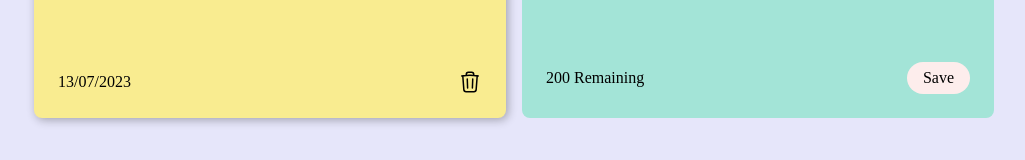
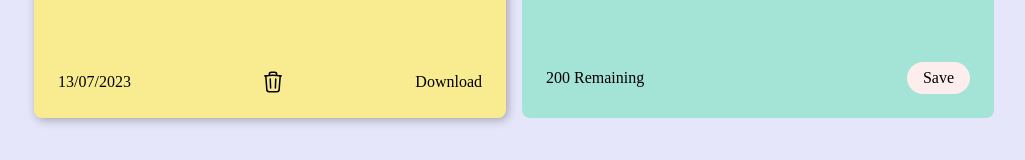
Before and after one commit to jayantghadge/Noteify, a React (Create React App) app: page / in a window 1280 px wide. Both pictures are taken after typing "Sample" into the empty fields and a click on the button "Save". Shown: the part 298-458 px from the top of the page, without its empty margins (126-1151 px from the left). Built offline with nearby package versions, Linux system fonts and the light colour scheme.

Commit message:
Added download option for notes

```diff
--- a/package.json
+++ b/package.json
@@ -7,6 +7,7 @@
     "@testing-library/jest-dom": "^5.16.5",
     "@testing-library/react": "^13.4.0",
     "@testing-library/user-event": "^13.5.0",
+    "html2canvas": "^1.4.1",
     "react": "^18.2.0",
     "react-dom": "^18.2.0",
     "react-scripts": "5.0.1",
--- a/src/App.js
+++ b/src/App.js
@@ -7,28 +7,7 @@ import Search from "./components/SearchBar";
 import Footer from "./components/Footer";
 
 const App = () => {
-  const [notes, setNotes] = useState([
-    // {
-    //   id: nanoid(),
-    //   text: "This my first Note!",
-    //   date: "15/03/2023",
-    // },
-    // {
-    //   id: nanoid(),
-    //   text: "This my second Note!",
-    //   date: "17/03/2023",
-    // },
-    // {
-    //   id: nanoid(),
-    //   text: "This my third Note!",
-    //   date: "02/04/2023",
-    // },
-    // {
-    //   id: nanoid(),
-    //   text: "This my fourth Note!",
-    //   date: "08/04/2023",
-    // },
-  ]);
+  const [notes, setNotes] = useState([]);
 
   const addNotes = (text) => {
     // console.log(text);
--- a/src/components/Note.js
+++ b/src/components/Note.js
@@ -1,8 +1,10 @@
-import React, { useState } from "react";
-import { TrashIcon } from "@heroicons/react/24/outline";
+import React, { useState, useRef } from "react";
+import { TrashIcon, DownloadIcon } from "@heroicons/react/24/outline";
+import html2canvas from "html2canvas";
 
 const Note = ({ id, text, date, handleDeleteNote }) => {
   const [color] = useState(getRandomColor());
+  const noteRef = useRef(null);
 
   function getRandomColor() {
     const hue = Math.floor(Math.random() * 360);
@@ -10,6 +12,48 @@ const Note = ({ id, text, date, handleDeleteNote }) => {
     const lightness = Math.floor(Math.random() * 20) + 60;
     return `hsl(${hue}, ${saturation}%, ${lightness}%)`;
   }
+
+  //download note
+  const handleDownloadNoteAsImage = () => {
+    const element = noteRef.current;
+    const downloadButton = element.querySelector(".download-button");
+    const trashIcon = element.querySelector(".delete-icon");
+
+    downloadButton.innerText = "";
+    trashIcon.style.display = "none";
+
+    html2canvas(element).then((originalCanvas) => {
+      downloadButton.innerText = "Download";
+      trashIcon.style.display = "block";
+
+      const newCanvas = document.createElement("canvas");
+      newCanvas.width = originalCanvas.width;
+      newCanvas.height = originalCanvas.height + 20;
+
+      const ctx = newCanvas.getContext("2d");
+
+      // Draw the content of the original canvas
+      ctx.drawImage(
+        originalCanvas,
+        0,
+        0,
+        originalCanvas.width,
+        originalCanvas.height,
+        0,
+        0,
+        originalCanvas.width,
+        originalCanvas.height
+      );
+
+      const imgData = newCanvas.toDataURL("image/jpeg");
+
+      const link = document.createElement("a");
+      link.href = imgData;
+      link.download = `note_${id}.jpg`;
+      link.click();
+    });
+  };
+
   return (
     <div
       className="note"
@@ -17,6 +61,7 @@ const Note = ({ id, text, date, handleDeleteNote }) => {
         backgroundColor: color,
         boxShadow: `2px 2px 10px rgba(0, 0, 0, 0.3)`,
       }}
+      ref={noteRef}
     >
       <span>{text}</span>
       <footer className="custom-footer">
@@ -25,6 +70,9 @@ const Note = ({ id, text, date, handleDeleteNote }) => {
           onClick={() => handleDeleteNote(id)}
           className="delete-icon h-6 w-6 cursor-pointer"
         />
+        <button onClick={handleDownloadNoteAsImage} className="download-button">
+          Download
+        </button>
       </footer>
     </div>
   );
```
Also changed, not shown: 1 other file (tests, documents, lock files or other folders).
